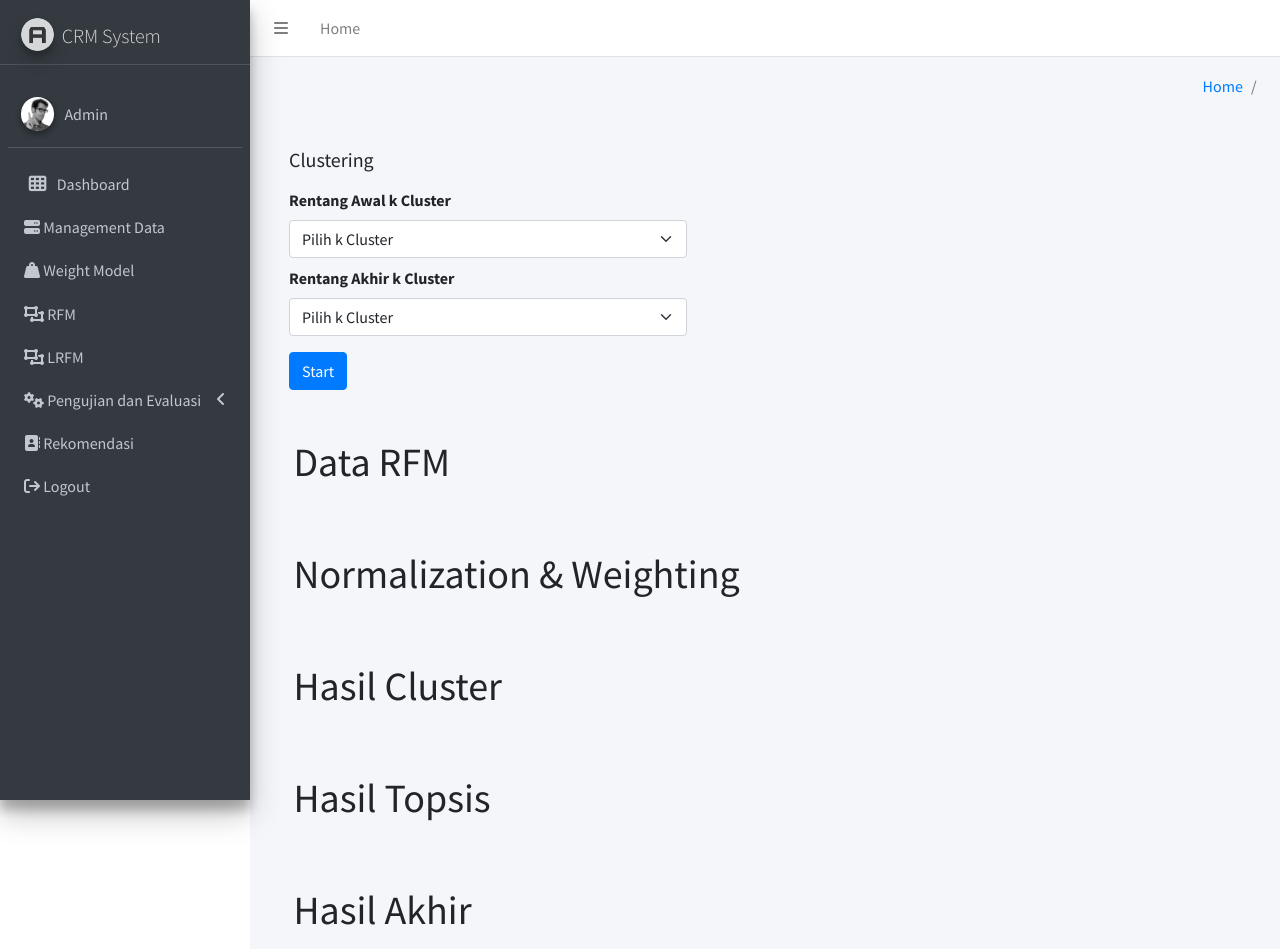
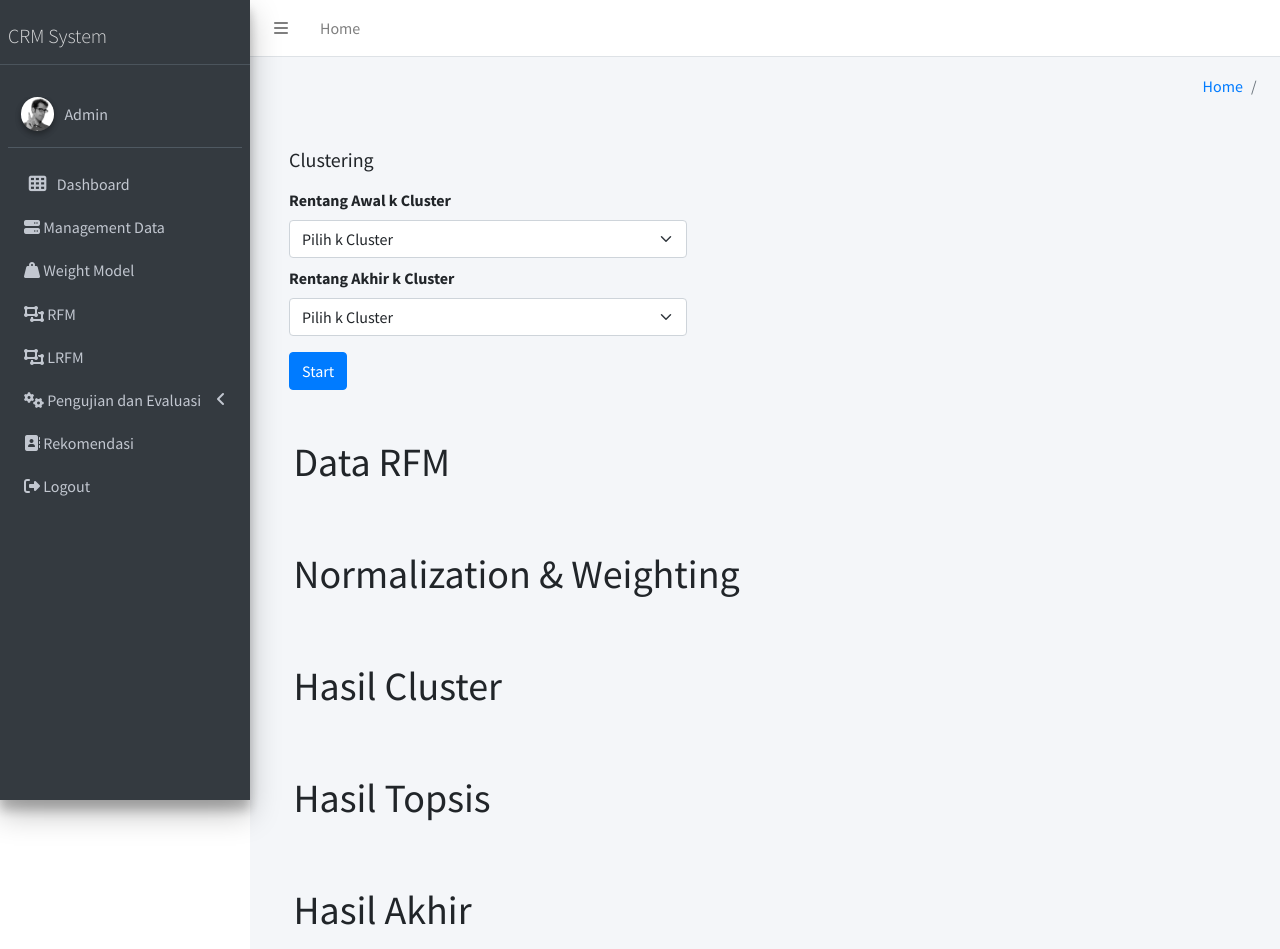
Before and after one commit to arisurya7/crm, a Django app: template clustering/templates/clustering/rfm/index.html in a window 1280 px wide. Shown: the top 949 px of the page. Run offline with Django 3.2, Linux system fonts and the light colour scheme; the template is opened without the code that fills it, so the values that code supplies are empty; some libraries are stand-ins or nearby versions.

Commit message:
Modified sidebar

```diff
--- a/clustering/templates/clustering/snippets/sidebar.html
+++ b/clustering/templates/clustering/snippets/sidebar.html
@@ -3,8 +3,8 @@
 <aside class="main-sidebar sidebar-dark-primary elevation-4">
   <!-- Brand Logo -->
   <a href="#" class="brand-link mt-2 mb-3">
-    <img src="{%static 'clustering/vendor/dist/img/AdminLTELogo.png'%}" alt="AdminLTE Logo"
-      class="brand-image img-circle elevation-3" style="opacity: .8">
+    <!-- <img src="{%static 'clustering/vendor/dist/img/AdminLTELogo.png'%}" alt="AdminLTE Logo"
+      class="brand-image img-circle elevation-3" style="opacity: .8"> -->
     <span class="brand-text font-weight-light">CRM System</span>
   </a>
 
@@ -96,7 +96,7 @@
         </li>
         <li class="nav-item">
           <a href="{%url 'clustering:logout'%}" class="nav-link">
-            <i class="fas fa-sign-out"></i>
+            <i class="fas fa-sign-out-alt"></i>
             <p>Logout</p>
           </a>
         </li>
```
